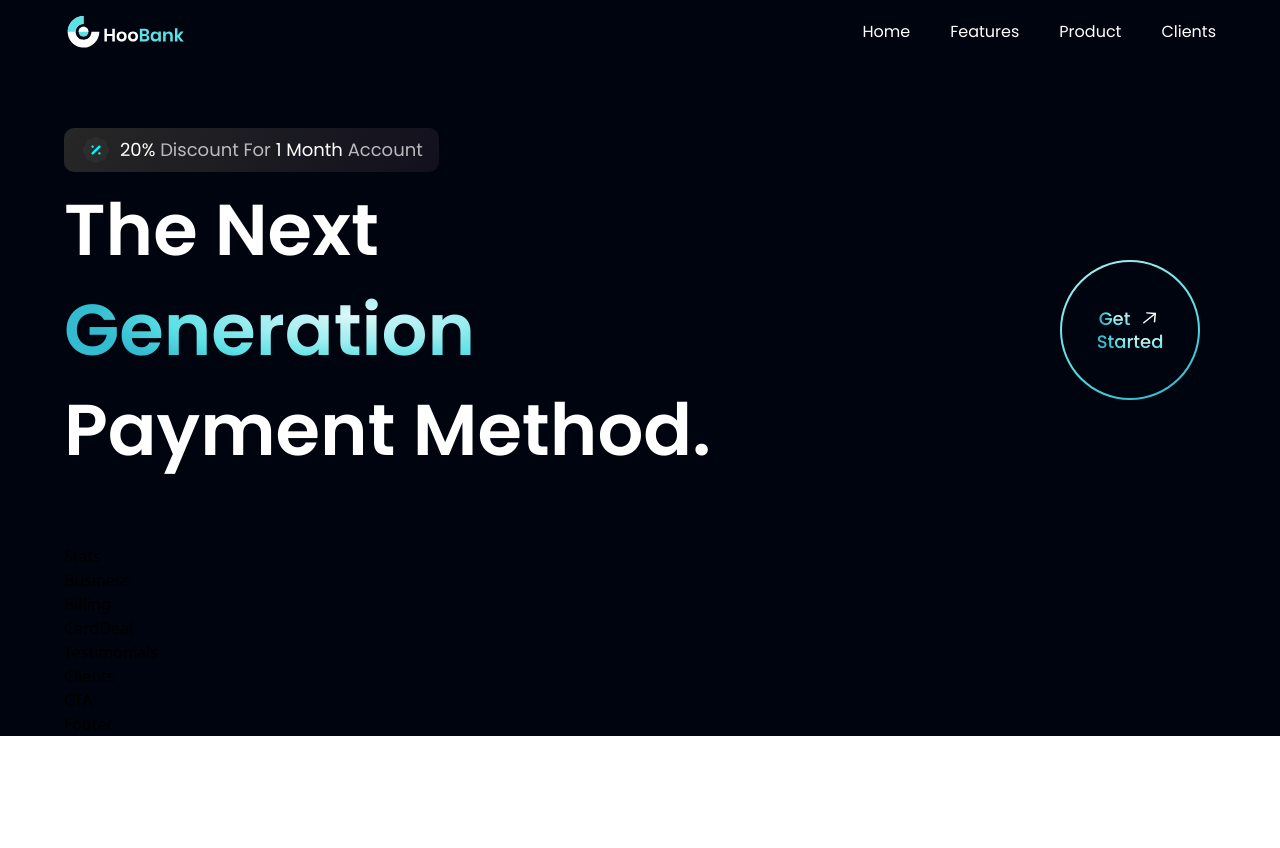
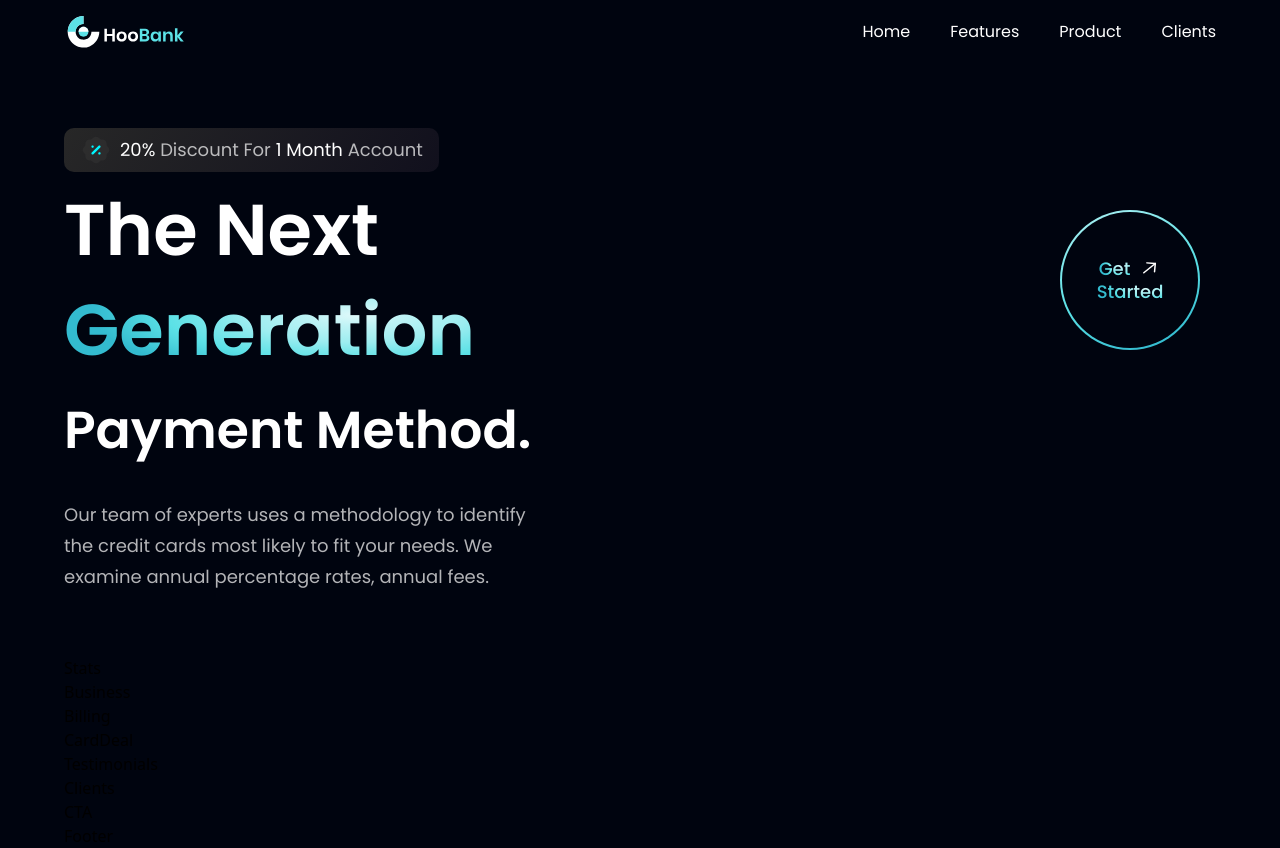
Before and after one commit to ThibautMilville/Modern_Responsive_UI_UX_Website, a React (Vite) app in the folder bank_modern_app/: page / in a window 1280 px wide. Before the commit the page ends 800 px from the top, so only its background shows below. Built offline with nearby package versions, Linux system fonts and the light colour scheme.

Commit message:
presentation section + JSX comments

```diff
--- a/bank_modern_app/src/components/Hero.jsx
+++ b/bank_modern_app/src/components/Hero.jsx
@@ -5,6 +5,7 @@
 const Hero = () => (
   <section id='home' className={`flex md:flex-row flex-col ${styles.paddingY}`}>
     <div className={`flex-1 ${styles.flexStart} flex-col xl:px-0 sm:px-16 px-6`}>
+      {/* DISCOUNT BAND */}
       <div className='flex flex-row items-center py-[6px] px-4 bg-discount-gradient
         rounded-[10px] mb-2'>
         <img src={discount} alt='discount' className='w-[32px] h-[32px]' />
@@ -13,17 +14,24 @@
           <span className="text-white">1 Month</span> Account
         </p>
       </div>
+      {/* PRESENTATION SECTION */}
       <div className='flex flex-row justify-between items-center w-full'>
         <h1 className='flex-1 font-poppins font-semibold ss:text-[72px] text-[52px]
         text-white ss:leading-[100px] leading-[75px]'>
           The Next <br className='sm:block hidden' /> {" "}
           <span className='text-gradient'>Generation</span> {" "}
-          <br />Payment Method.
         </h1>
+        {/* GET STARTED BUTTON */}
         <div className="ss:flex hidden md:mr-4 mr-0">
           <GetStarted />
         </div>
       </div>
+      <h1 className='font-poppins font-semibold ss:text-[68] text-[52px]
+        text-white ss:leading-[100px] leading-[75px] w-full'>Payment Method.
+      </h1>
+      <p className={`${styles.paragraph} max-w-[470px] mt-5`}>Our team of experts uses a methodology to identify the credit cards most likely
+        to fit your needs. We examine annual percentage rates, annual fees.
+      </p>
     </div>
   </section>
 )
```
